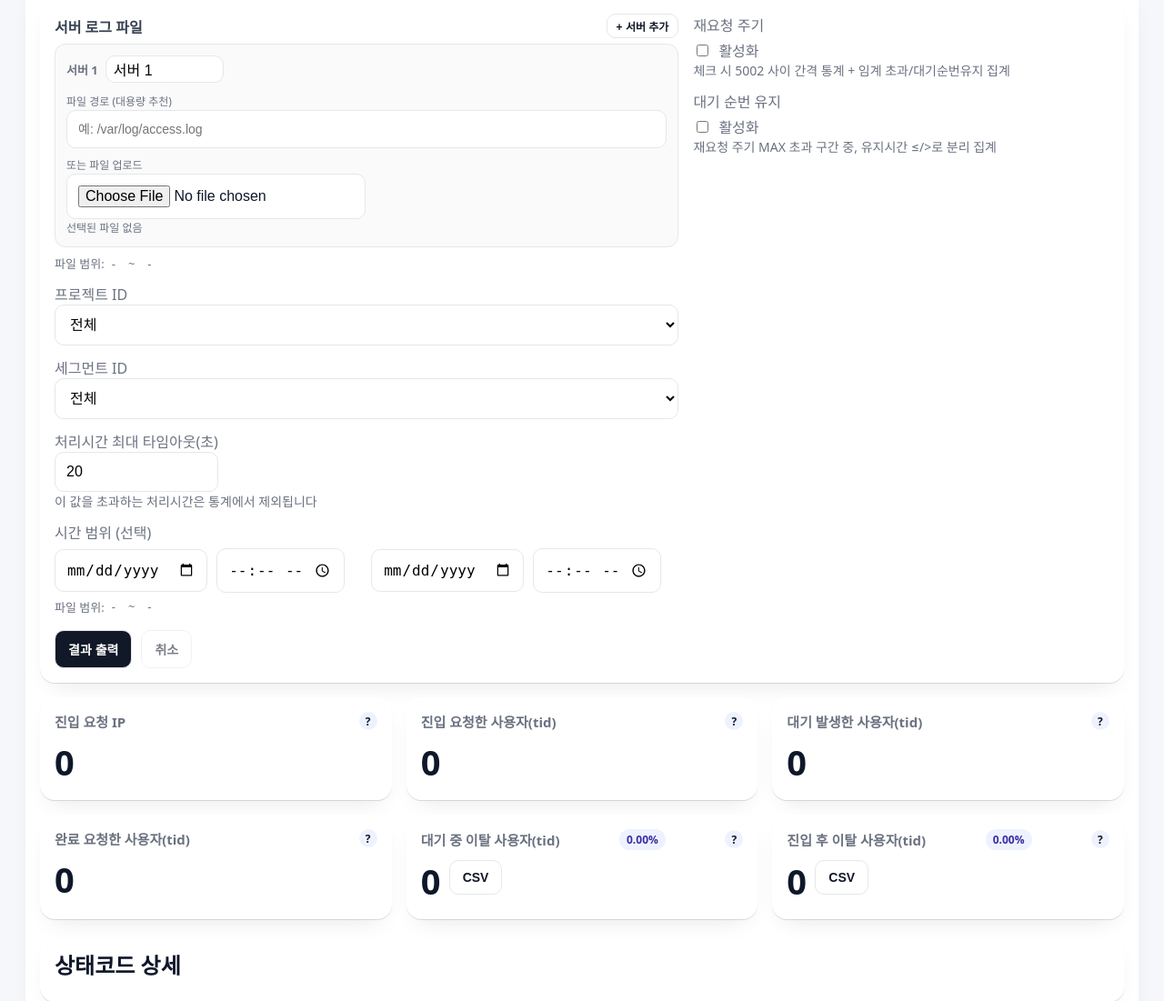
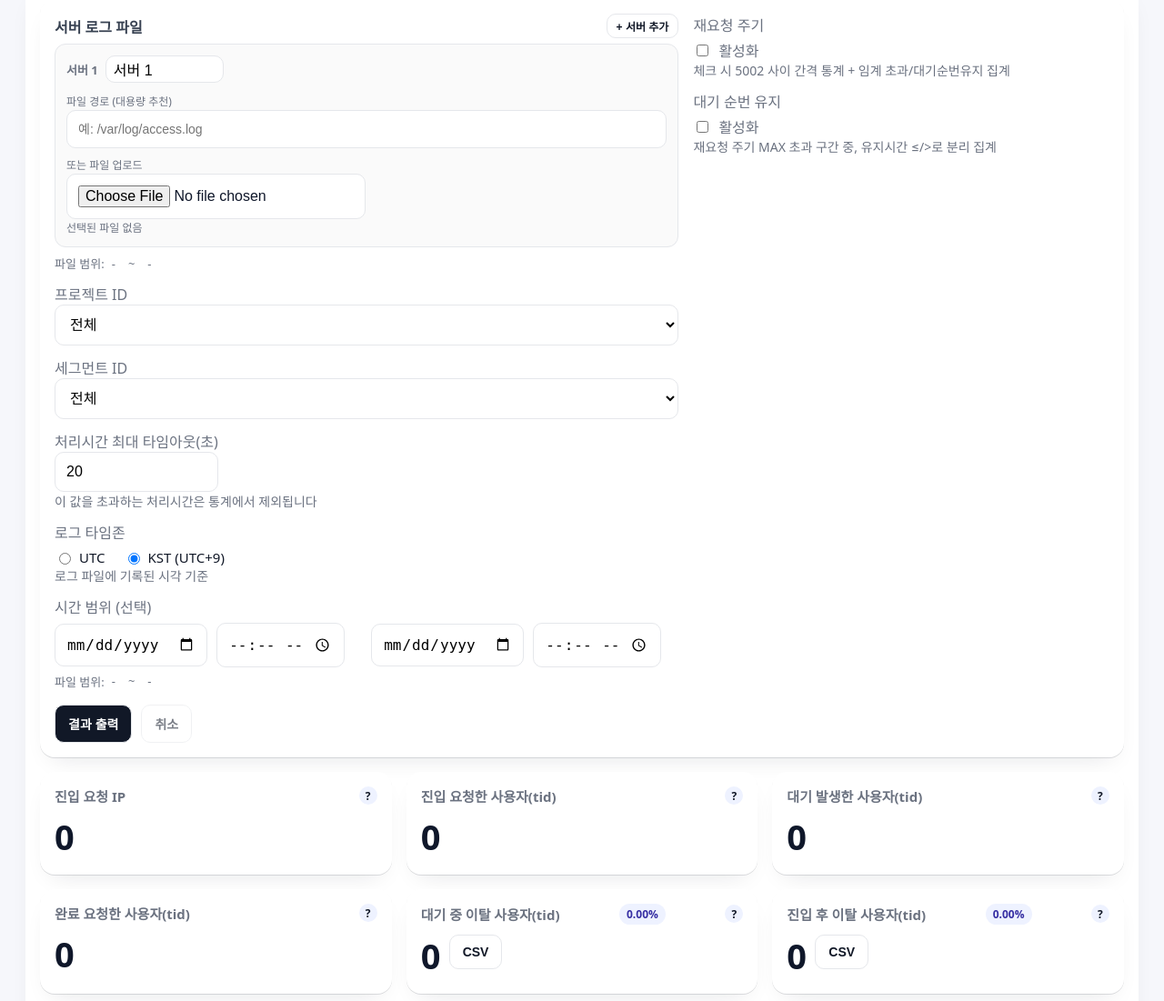
Before and after one commit to theo-bk/Log_anaylizer, a Django app: page / in a window 1280 px wide; the page is wider, and only the part inside the window is pictured. Shown: the part 114-1215 px from the top of that part at 91% size. Run offline with Django 5.2, Linux system fonts and the light colour scheme.

Commit message:
feat: 로그 타임존 UTC/KST 토글 추가
로그 파일에 기록된 타임스탬프가 UTC인지 KST인지 선택 가능.
- KST 모드: _parse_epoch 결과에서 32400초 차감 → 실제 UTC epoch 저장
  → epoch_to_str 에서 +9h 하면 원래 KST 시각이 올바르게 표시됨
- UTC 모드: 기존 동작 유지 (로그 시각을 UTC로 간주 후 KST 변환)
- 기본값: KST (넷퍼넬 로그 기준)
- range_by_path, get_range, analyze_file, compute_range 모두 적용

Co-Authored-By: Claude Sonnet 4.6 <noreply@anthropic.com>

```diff
--- a/analyzer/parser.py
+++ b/analyzer/parser.py
@@ -128,8 +128,9 @@ def percent(part, total):
 
 # ===================== Range Scanner =====================
 
-def compute_range(lines_iter, max_field_scan=200_000):
+def compute_range(lines_iter, max_field_scan=200_000, log_tz='UTC'):
     """타임스탬프 범위를 스캔하면서 sid(프로젝트)/aid(세그먼트) 고유값도 수집."""
+    tz_adjust = -32400 if log_tz == 'KST' else 0
     first_ts = None
     last_ts = None
     sids = set()
@@ -139,7 +140,7 @@ def compute_range(lines_iter, max_field_scan=200_000):
         line = raw_line.rstrip('\r\n') if isinstance(raw_line, str) else raw_line.decode('utf-8', errors='replace').rstrip('\r\n')
         dt = parse_timestamp(line)
         if dt is not None:
-            sec = int(dt.timestamp())
+            sec = int(dt.timestamp()) + tz_adjust
             if first_ts is None or sec < first_ts:
                 first_ts = sec
             if last_ts is None or sec > last_ts:
@@ -167,7 +168,9 @@ def analyze_file(lines_iter, pj='', seg='', seg_all=False,
                  rps_enabled=False, rps_min=1, rps_max=10,
                  hold_enabled=False, hold_sec=60,
                  timeout_sec=20,
+                 log_tz='UTC',
                  progress_callback=None):
+    tz_adjust = -32400 if log_tz == 'KST' else 0
     target_proj_seg = f'{pj}.{seg}' if pj and seg and not seg_all else None
 
     TTL_MIN = max(0, rps_min) if rps_enabled else 1
@@ -243,6 +246,7 @@ def analyze_file(lines_iter, pj='', seg='', seg_all=False,
         tsec = _parse_epoch(raw_line)
         if not tsec:
             continue
+        tsec += tz_adjust
 
         if first_ts_sec is None or tsec < first_ts_sec:
             first_ts_sec = tsec
--- a/analyzer/views.py
+++ b/analyzer/views.py
@@ -84,6 +84,7 @@ def _cache_internal(result, params=None):
             'pj': params.get('pj', ''),
             'seg': params.get('seg', ''),
             'timeout_sec': params.get('timeout_sec', 20),
+            'log_tz': params.get('log_tz', 'UTC'),
         }
 
 
@@ -143,6 +144,7 @@ def _cache_multi_internal(labeled_results, params=None):
             'pj': params.get('pj', ''),
             'seg': params.get('seg', ''),
             'timeout_sec': params.get('timeout_sec', 20),
+            'log_tz': params.get('log_tz', 'UTC'),
         }
 
 
@@ -336,12 +338,15 @@ def _get_params(request):
     hold_enabled = g('holdEnabled') == 'true'
     hold_sec_val = float(g('holdSec') or 60)
     timeout_sec = float(g('timeoutSec') or 20)
+    log_tz = (g('logTz') or 'UTC').upper()
+    if log_tz not in ('UTC', 'KST'):
+        log_tz = 'UTC'
     return dict(
         pj=pj, seg=seg, seg_all=seg_all,
         start_sec=start_sec, end_sec=end_sec,
         rps_enabled=rps_enabled, rps_min=rps_min, rps_max=rps_max,
         hold_enabled=hold_enabled, hold_sec=hold_sec_val,
-        timeout_sec=timeout_sec,
+        timeout_sec=timeout_sec, log_tz=log_tz,
     )
 
 
@@ -370,7 +375,7 @@ def analyze_by_path(request):
         rps_enabled=params['rps_enabled'], rps_min=params['rps_min'],
         rps_max=params['rps_max'],
         hold_enabled=params['hold_enabled'], hold_sec=params['hold_sec'],
-        timeout_sec=params['timeout_sec'],
+        timeout_sec=params['timeout_sec'], log_tz=params['log_tz'],
     )
 
     elapsed = round(time.time() - start_time, 1)
@@ -395,6 +400,11 @@ def range_by_path(request):
     if not file_path or not os.path.isfile(file_path):
         return JsonResponse({'error': f'파일을 찾을 수 없습니다: {file_path}'}, status=400)
 
+    log_tz = (request.GET.get('logTz') or 'UTC').upper()
+    if log_tz not in ('UTC', 'KST'):
+        log_tz = 'UTC'
+    tz_adjust = -32400 if log_tz == 'KST' else 0
+
     file_size = os.path.getsize(file_path)
 
     first_ts = None
@@ -412,7 +422,7 @@ def range_by_path(request):
                 break
             dt = parse_timestamp(line)
             if dt:
-                sec = int(dt.timestamp())
+                sec = int(dt.timestamp()) + tz_adjust
                 if first_ts is None or sec < first_ts:
                     first_ts = sec
                 if last_ts is None or sec > last_ts:
@@ -434,7 +444,7 @@ def range_by_path(request):
     for line in tail_text.split('\n')[-100:]:
         dt = parse_timestamp(line)
         if dt:
-            sec = int(dt.timestamp())
+            sec = int(dt.timestamp()) + tz_adjust
             if first_ts is None or sec < first_ts:
                 first_ts = sec
             if last_ts is None or sec > last_ts:
@@ -659,7 +669,7 @@ def analyze(request):
         rps_enabled=params['rps_enabled'], rps_min=params['rps_min'],
         rps_max=params['rps_max'],
         hold_enabled=params['hold_enabled'], hold_sec=params['hold_sec'],
-        timeout_sec=params['timeout_sec'],
+        timeout_sec=params['timeout_sec'], log_tz=params['log_tz'],
     )
 
     _cache_internal(result, params)
@@ -674,8 +684,11 @@ def get_range(request):
     f = request.FILES.get('file')
     if not f:
         return JsonResponse({'error': '파일이 없습니다.'}, status=400)
+    log_tz = (request.POST.get('logTz') or 'UTC').upper()
+    if log_tz not in ('UTC', 'KST'):
+        log_tz = 'UTC'
     lines = _stream_lines_from_upload(f)
-    result = compute_range(lines)
+    result = compute_range(lines, log_tz=log_tz)
     return JsonResponse(result)
 
 
@@ -786,7 +799,7 @@ def analyze_multi(request):
             rps_enabled=params['rps_enabled'], rps_min=params['rps_min'],
             rps_max=params['rps_max'],
             hold_enabled=params['hold_enabled'], hold_sec=params['hold_sec'],
-            timeout_sec=params['timeout_sec'],
+            timeout_sec=params['timeout_sec'], log_tz=params['log_tz'],
         )
         labeled_results.append((label, result))
 
--- a/static/analyzer/app.js
+++ b/static/analyzer/app.js
@@ -222,7 +222,7 @@
           return;
         }
         try {
-          const resp = await fetch(`/api/range_path/?path=${encodeURIComponent(path)}`);
+          const resp = await fetch(`/api/range_path/?path=${encodeURIComponent(path)}&logTz=${getLogTz()}`);
           const data = await resp.json();
           if (data.error) { infoEl.textContent = data.error; serverRanges[idx] = null; delete serverFieldCache[idx]; }
           else {
@@ -244,7 +244,7 @@
       if (!f) return;
       fileNameEl.textContent = `${f.name} (${(f.size / 1024 / 1024).toFixed(1)} MB)`;
       setProgress(10);
-      const fd = new FormData(); fd.append('file', f);
+      const fd = new FormData(); fd.append('file', f); fd.append('logTz', getLogTz());
       try {
         const resp = await fetch('/api/range/', { method: 'POST', body: fd });
         const data = await resp.json();
@@ -341,6 +341,11 @@
   $chkHold?.addEventListener('change', toggleHoldFields);
   toggleRPSFields(); toggleHoldFields();
 
+  // ====== 로그 타임존 ======
+  function getLogTz() {
+    return document.querySelector('input[name="logTz"]:checked')?.value || 'KST';
+  }
+
   // ====== 분석 공통 파라미터 ======
   function getQueryParams() {
     const { startSec, endSec } = toEpochFromInputs();
@@ -356,6 +361,7 @@
     p.set('holdEnabled', $chkHold?.checked ? 'true' : 'false');
     p.set('holdSec', $holdSec?.value || '60');
     p.set('timeoutSec', document.getElementById('timeoutSec')?.value || '20');
+    p.set('logTz', getLogTz());
     return p;
   }
 
--- a/templates/analyzer/index.html
+++ b/templates/analyzer/index.html
@@ -629,6 +629,19 @@
                         </div>
 
                         <div>
+                            <label>로그 타임존</label>
+                            <div style="display:flex;gap:20px;margin-top:6px">
+                                <label style="display:flex;gap:6px;align-items:center;font-size:15px;color:#111827">
+                                    <input type="radio" name="logTz" value="UTC" /> UTC
+                                </label>
+                                <label style="display:flex;gap:6px;align-items:center;font-size:15px;color:#111827">
+                                    <input type="radio" name="logTz" value="KST" checked /> KST (UTC+9)
+                                </label>
+                            </div>
+                            <div class="subtle">로그 파일에 기록된 시각 기준</div>
+                        </div>
+
+                        <div>
                             <label>시간 범위 (선택)</label>
                             <div style="display:grid;grid-template-columns:1fr 1fr;gap:10px;margin-top:6px">
                                 <div><input id="dateStart" type="date"> <input id="timeStart" type="time" step="60"
@@ -980,7 +993,7 @@
     </div>
 
     <script src="https://cdn.jsdelivr.net/npm/chart.js@4/dist/chart.umd.min.js"></script>
-    <script src="{% static 'analyzer/app.js' %}?v=16"></script>
+    <script src="{% static 'analyzer/app.js' %}?v=17"></script>
 </body>
 
 </html>
```
